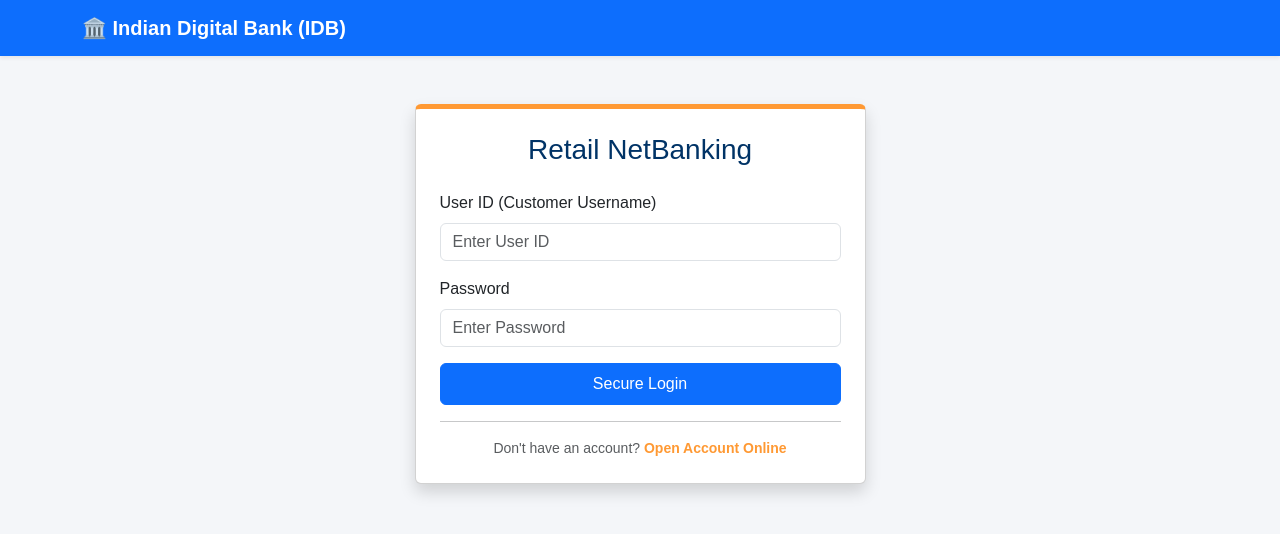
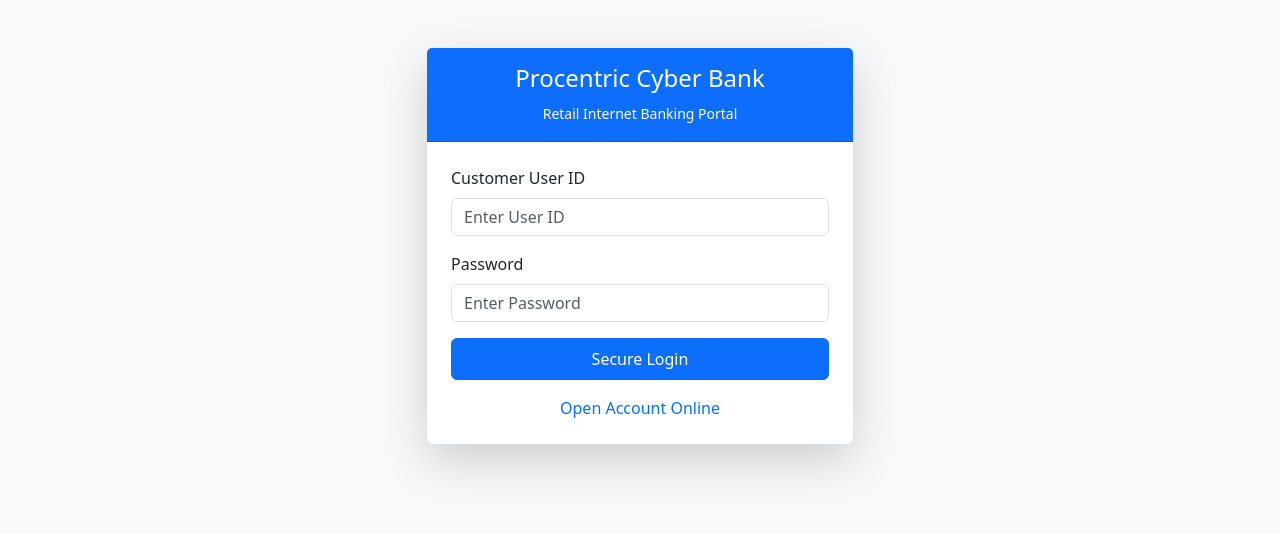
Before and after one commit to tibinjohn193-blip/procentric-cyber-bank, a Flask app: page /login in a window 1280 px wide. Shown: the top 534 px of the page. Run offline with Flask 3, Linux system fonts and the light colour scheme.

Commit message:
login.html

```diff
--- a/templates/login.html
+++ b/templates/login.html
@@ -1,25 +1,28 @@
 <!DOCTYPE html>
-<html lang="en">
+<html>
 <head>
-    <meta charset="UTF-8">
-    <title>Indian Digital Bank - NetBanking Login</title>
+    <title>NetBanking Login - Cyber Bank</title>
     <link rel="stylesheet" href="https://cdn.jsdelivr.net/npm/bootstrap@5.3.0/dist/css/bootstrap.min.css">
 </head>
-<body style="background-color: #f4f6f9; font-family: sans-serif;">
-    <nav class="navbar navbar-dark bg-primary shadow-sm">
-        <div class="container"><a class="navbar-brand fw-bold" href="#">🏛️ Indian Digital Bank (IDB)</a></div>
-    </nav>
-    <div class="container mt-5">
-        <div class="row justify-content-center">
-            <div class="col-md-5">
-                <div class="card shadow p-4" style="border-top: 5px solid #ff9933;">
-                    <h3 class="text-center mb-4" style="color: #003366;">Retail NetBanking</h3>
+<body class="bg-light">
+    <div class="container mt-5" style="max-width: 450px;">
+        <div class="card shadow-lg border-0 mt-5">
+            <div class="card-header bg-primary text-white text-center py-3">
+                <h4>Procentric Cyber Bank</h4>
+                <small>Retail Internet Banking Portal</small>
+            </div>
+            <div class="card-body p-4">
                 {% with messages = get_flashed_messages() %}
-                        {% if messages %}{% for m in messages %}<div class="alert alert-danger text-center small py-2">{{ m }}</div>{% endfor %}{% endif %}
+                  {% if messages %}
+                    {% for message in messages %}
+                      <div class="alert alert-danger text-center">{{ message }}</div>
+                    {% endfor %}
+                  {% endif %}
                 {% endwith %}
+
                 <form method="POST">
                     <div class="mb-3">
-                            <label class="form-label">User ID (Customer Username)</label>
+                        <label class="form-label">Customer User ID</label>
                         <input type="text" name="username" class="form-control" placeholder="Enter User ID" required>
                     </div>
                     <div class="mb-3">
@@ -28,12 +31,11 @@
                     </div>
                     <button type="submit" class="btn btn-primary w-100 py-2">Secure Login</button>
                 </form>
-                    <hr>
-                    <div class="text-center"><p class="mb-0 small text-muted">Don't have an account? <a href="/register" style="color: #ff9933; font-weight: bold; text-decoration:none;">Open Account Online</a></p></div>
+                <div class="text-center mt-3">
+                    <a href="/register" class="text-decoration-none">Open Account Online</a>
                 </div>
             </div>
         </div>
     </div>
-    <!-- SYSTEM ADVICE: Default deployment profile uses 'admin' username with default standard dictionary credentials. FLAG{A02_WEAK_ADMIN_CREDENTIALS_LEAK} -->
 </body>
 </html>
```
Lines whose indentation alone changed are shown as unchanged.
